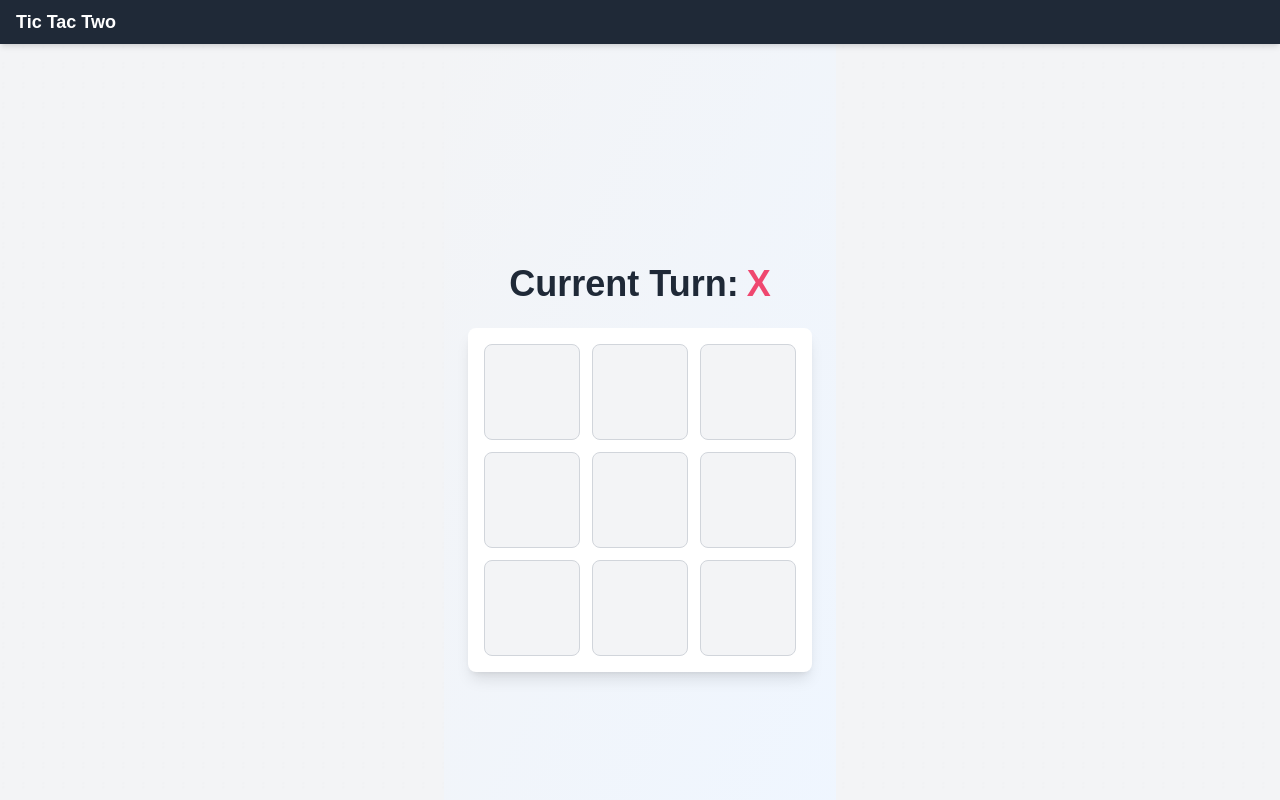
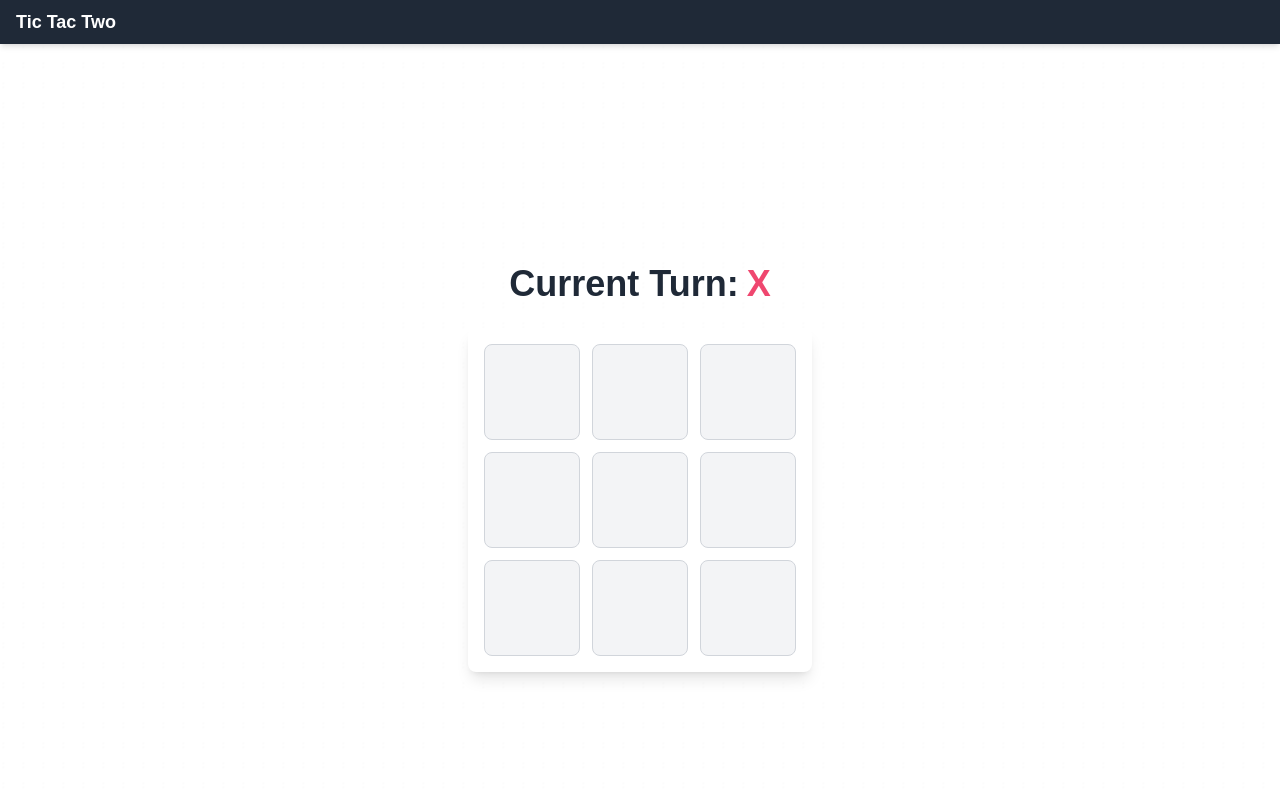
Before and after one commit to faycal-ghozzi/tic-tac-two, a Next.js app: page /game/local in a window 1280 px wide. Shown: the top 800 px of the page. Built offline with nearby package versions, Linux system fonts and the light colour scheme.

Commit message:
color switch

```diff
--- a/src/app/layout.tsx
+++ b/src/app/layout.tsx
@@ -11,7 +11,7 @@
 }) {
   return (
     <html lang="en" className="h-full">
-      <body className="flex flex-col min-h-screen bg-gray-100">
+      <body className="flex flex-col min-h-screen bg-white">
         <div id="particles-bg" className="absolute inset-0 -z-10 pointer-events-none"></div>
           <Analytics />
           <Navbar />
--- a/src/components/Board.tsx
+++ b/src/components/Board.tsx
@@ -205,7 +205,7 @@
   }
 
   return (
-    <div className="min-h-screen flex flex-col justify-center items-center bg-gradient-to-br from-gray-100 to-blue-50 p-6">
+    <div className="min-h-screen flex flex-col justify-center items-center p-6">
       <div className="text-center mb-6">
         {isOnline && game && (
           <div className="w-full max-w-2xl mb-6 flex justify-center gap-4">
```
